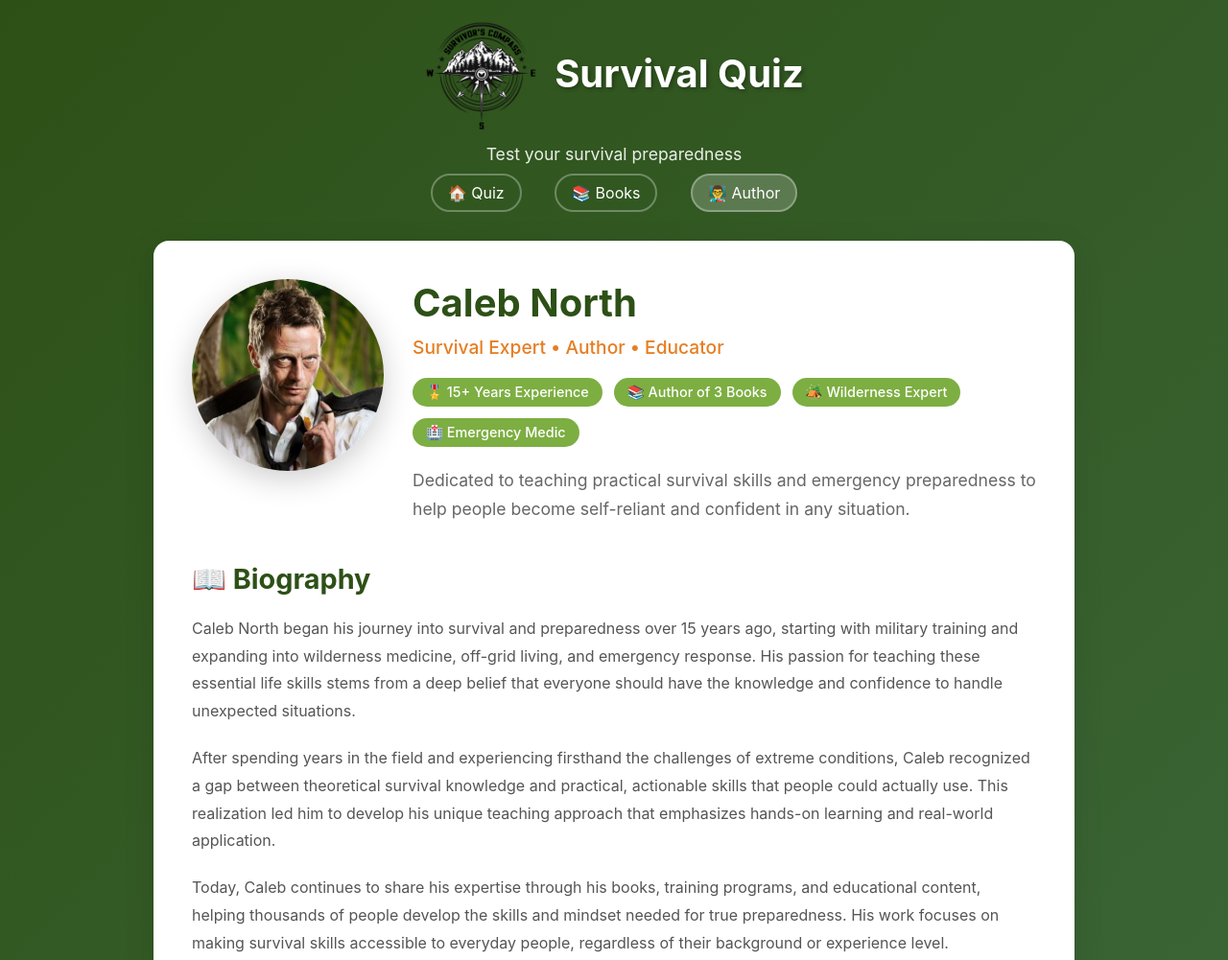
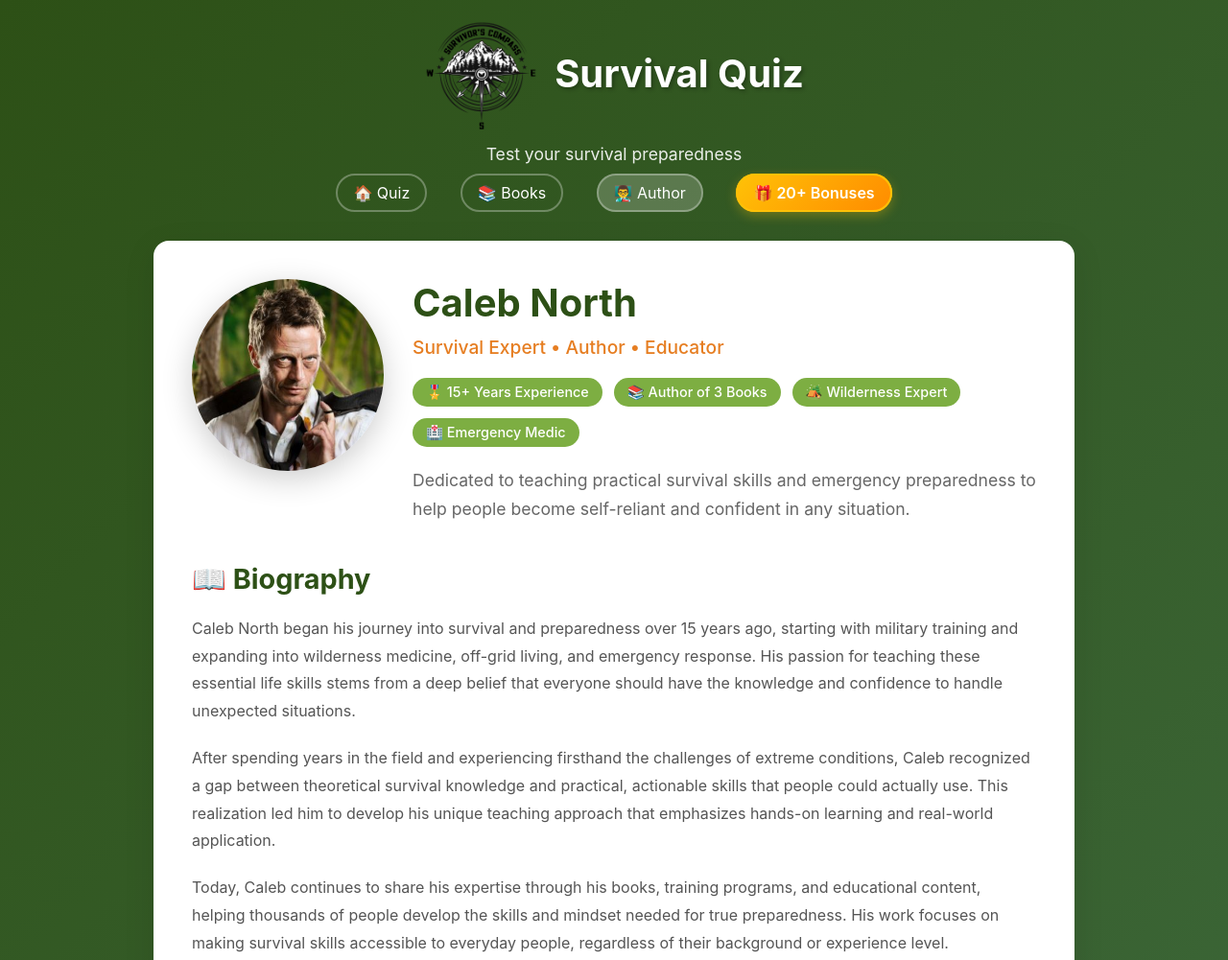
Before and after one commit to Juli374/your-project, a plain HTML site: page author.html in a window 1280 px wide. Shown: the top 1001 px of the page at 96% size. Drawn offline with Linux system fonts and the light colour scheme.

Commit message:
Update author.html

```diff
--- a/author.html
+++ b/author.html
@@ -332,11 +332,12 @@
         <div class="header">
             <h1><img src="./images/logo.png" alt="Survival Quiz Logo" style="width: 120px; height: 120px; vertical-align: middle; margin-right: 16px;">Survival Quiz</h1>
             <p>Test your survival preparedness</p>
-            <nav>
-                <a href="index.html">🏠 Quiz</a>
-                <a href="books.html">📚 Books</a>
-                <a href="author.html" class="active">👨‍🏫 Author</a>
-            </nav>
+<nav>
+    <a href="index.html">🏠 Quiz</a>
+    <a href="books.html">📚 Books</a>
+    <a href="author.html" class="active">👨‍🏫 Author</a>
+    <a href="https://drive.google.com/drive/folders/1hyWXvyBfIhCXjrHM2ECTJNbbe-u2Pm_D?usp=sharing" target="_blank" style="border-color: #ffc107; background: linear-gradient(135deg, #ffc107, #ff8c00); font-weight: 600; box-shadow: 0 4px 12px rgba(255, 193, 7, 0.3);">🎁 20+ Bonuses</a>
+</nav>
         </div>
 
         <div class="author-section">
```
